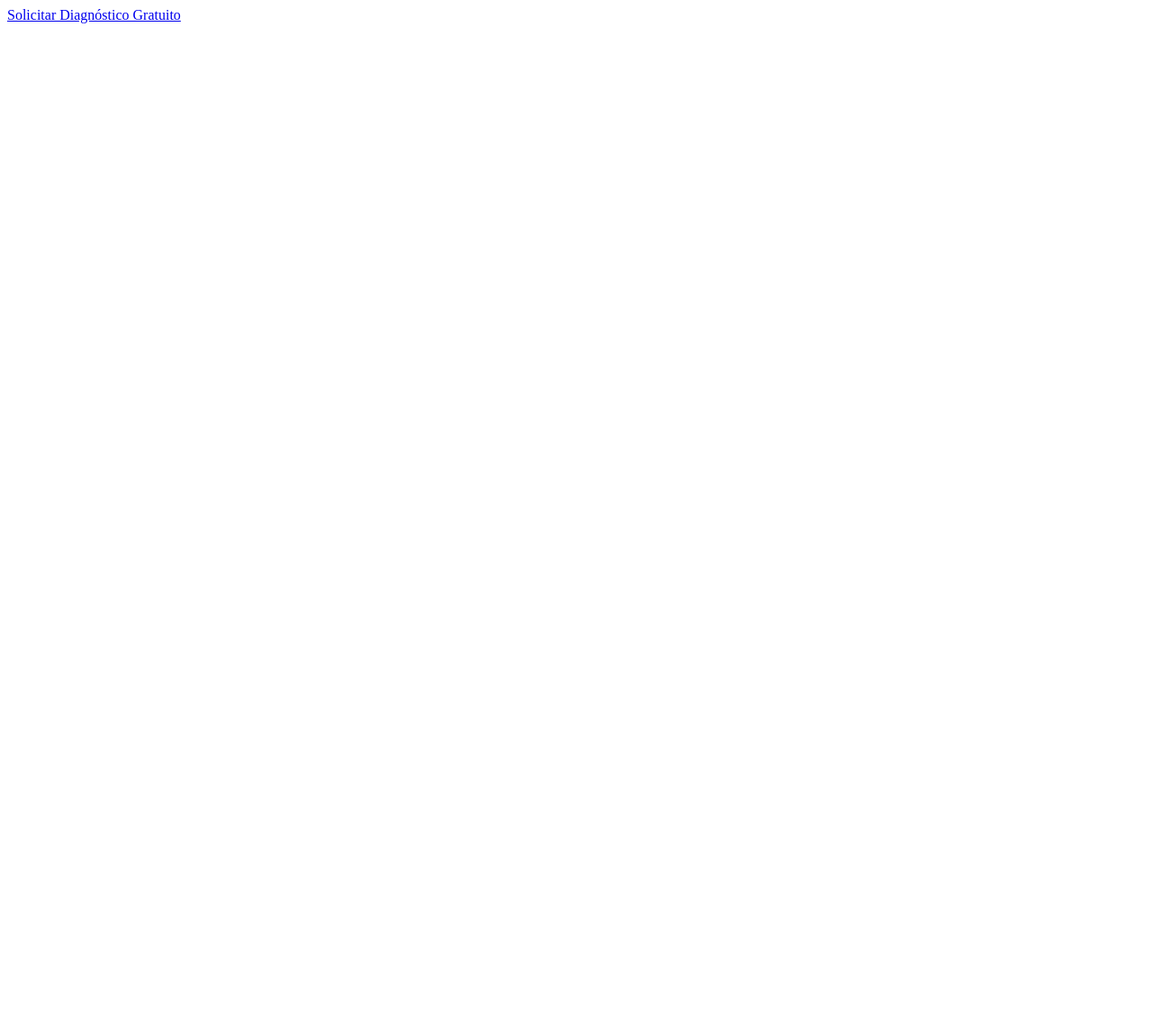
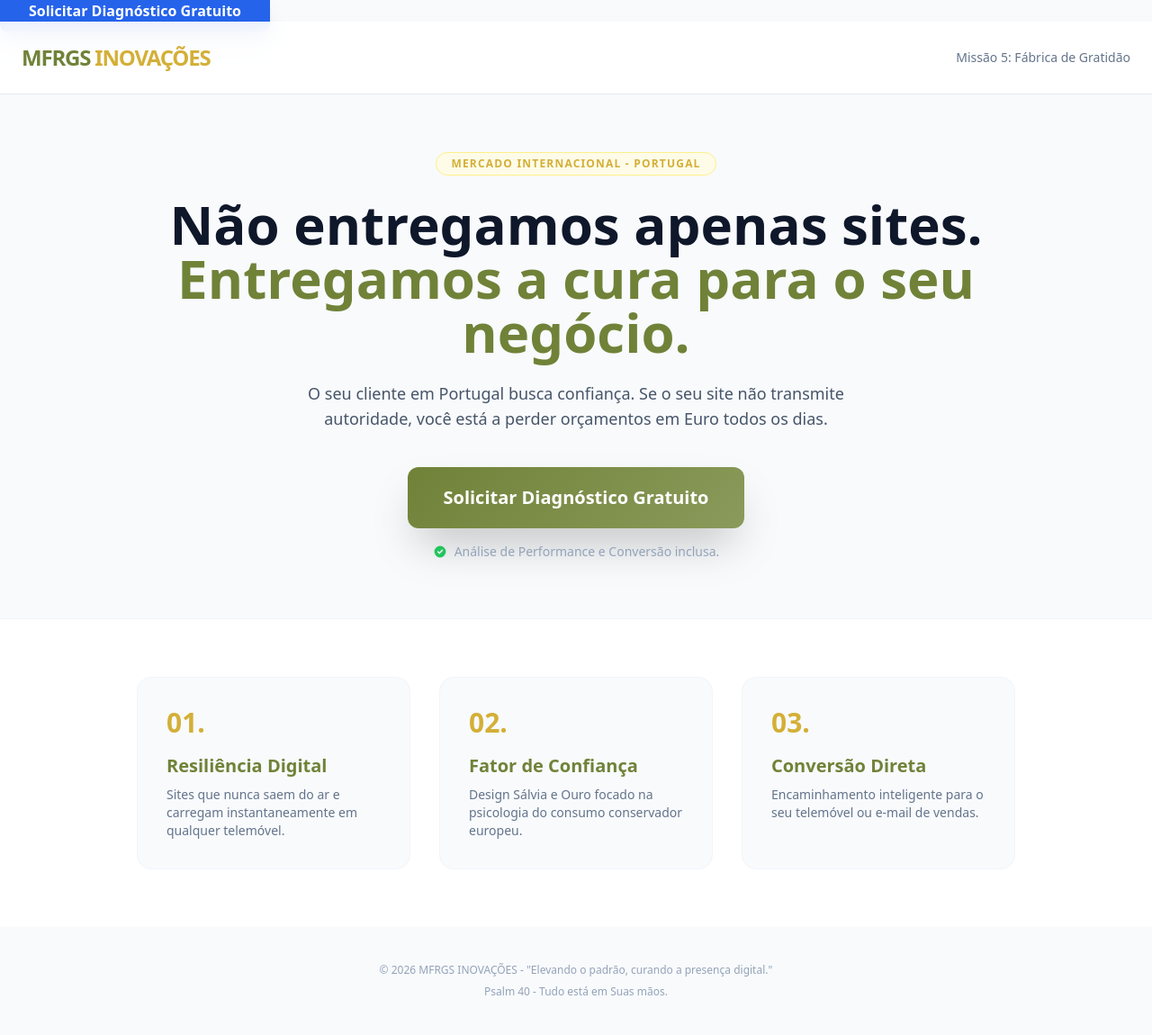
Before and after one commit to vivace9842-rgb/mfrgs-portugal-clima, a plain HTML site: page index.html in a window 1280 px wide. Shown: the whole page at 90% size. Before the commit the page ends 800 px from the top, so only its background shows below. Drawn offline with nearby package versions, Linux system fonts and the light colour scheme.

Commit message:
Update index.html

```diff
--- a/index.html
+++ b/index.html
@@ -2,3 +2,82 @@
    class="bg-blue-600 text-white px-8 py-3 rounded-lg font-bold shadow-xl">
     Solicitar Diagnóstico Gratuito
 </a>
+<!DOCTYPE html>
+<html lang="pt-pt">
+<head>
+    <meta charset="UTF-8">
+    <meta name="viewport" content="width=device-width, initial-scale=1.0">
+    <title>MFRGS INOVAÇÕES | Diagnóstico Digital Portugal</title>
+    <script src="https://cdn.tailwindcss.com"></script>
+    <style>
+        body { background-color: #f8fafc; }
+        .glass { background: rgba(255, 255, 255, 0.9); backdrop-filter: blur(10px); }
+        .salvia-gradient { background: linear-gradient(135deg, #708238 0%, #8A9A5B 100%); }
+    </style>
+</head>
+<body class="font-sans text-slate-800">
+
+    <header class="p-6 flex justify-between items-center glass sticky top-0 z-50 border-b border-slate-200">
+        <div class="text-2xl font-bold tracking-tighter text-[#708238]">
+            MFRGS <span class="text-[#D4AF37]">INOVAÇÕES</span>
+        </div>
+        <div class="hidden md:block text-sm text-slate-500 font-medium">
+            Missão 5: Fábrica de Gratidão
+        </div>
+    </header>
+
+    <main class="max-w-5xl mx-auto px-6 py-16 text-center">
+        <span class="inline-block px-4 py-1 mb-6 text-xs font-bold tracking-widest uppercase text-[#D4AF37] bg-yellow-50 rounded-full border border-yellow-200">
+            Mercado Internacional - Portugal
+        </span>
+
+        <h1 class="text-4xl md:text-6xl font-extrabold text-slate-900 mb-6 leading-tight">
+            Não entregamos apenas sites. <br>
+            <span class="text-[#708238]">Entregamos a cura para o seu negócio.</span>
+        </h1>
+
+        <p class="text-lg text-slate-600 mb-10 max-w-2xl mx-auto">
+            O seu cliente em Portugal busca confiança. Se o seu site não transmite autoridade, você está a perder orçamentos em Euro todos os dias.
+        </p>
+
+        <div class="flex flex-col items-center gap-4">
+            <a href="mailto:contato@mfrgsinovacoes.com?subject=Solicito Diagnóstico Gratuito"
+               class="salvia-gradient text-white px-10 py-5 rounded-xl font-bold text-xl shadow-2xl hover:scale-105 transition-all duration-300">
+                Solicitar Diagnóstico Gratuito
+            </a>
+            <p class="text-sm text-slate-400 flex items-center gap-2">
+                <svg xmlns="http://www.w3.org/2000/svg" class="h-4 w-4 text-green-500" viewBox="0 0 20 20" fill="currentColor">
+                    <path fill-rule="evenodd" d="M10 18a8 8 0 100-16 8 8 0 000 16zm3.707-9.293a1 1 0 00-1.414-1.414L9 10.586 7.707 9.293a1 1 0 00-1.414 1.414l2 2a1 1 0 001.414 0l4-4z" clip-rule="evenodd" />
+                </svg>
+                Análise de Performance e Conversão inclusa.
+            </p>
+        </div>
+    </main>
+
+    <section class="bg-white py-16 border-t border-slate-100">
+        <div class="max-w-5xl mx-auto px-6 grid md:grid-cols-3 gap-8">
+            <div class="p-8 rounded-2xl bg-slate-50 border border-slate-100 hover:border-[#D4AF37] transition-colors">
+                <div class="text-[#D4AF37] mb-4 text-3xl font-bold">01.</div>
+                <h3 class="font-bold text-xl mb-2 text-[#708238]">Resiliência Digital</h3>
+                <p class="text-slate-500 text-sm">Sites que nunca saem do ar e carregam instantaneamente em qualquer telemóvel.</p>
+            </div>
+            <div class="p-8 rounded-2xl bg-slate-50 border border-slate-100 hover:border-[#D4AF37] transition-colors">
+                <div class="text-[#D4AF37] mb-4 text-3xl font-bold">02.</div>
+                <h3 class="font-bold text-xl mb-2 text-[#708238]">Fator de Confiança</h3>
+                <p class="text-slate-500 text-sm">Design Sálvia e Ouro focado na psicologia do consumo conservador europeu.</p>
+            </div>
+            <div class="p-8 rounded-2xl bg-slate-50 border border-slate-100 hover:border-[#D4AF37] transition-colors">
+                <div class="text-[#D4AF37] mb-4 text-3xl font-bold">03.</div>
+                <h3 class="font-bold text-xl mb-2 text-[#708238]">Conversão Direta</h3>
+                <p class="text-slate-500 text-sm">Encaminhamento inteligente para o seu telemóvel ou e-mail de vendas.</p>
+            </div>
+        </div>
+    </section>
+
+    <footer class="py-10 text-center text-slate-400 text-xs">
+        <p>© 2026 MFRGS INOVAÇÕES - "Elevando o padrão, curando a presença digital."</p>
+        <p class="mt-2"> Psalm 40 - Tudo está em Suas mãos.</p>
+    </footer>
+
+</body>
+</html>
```
